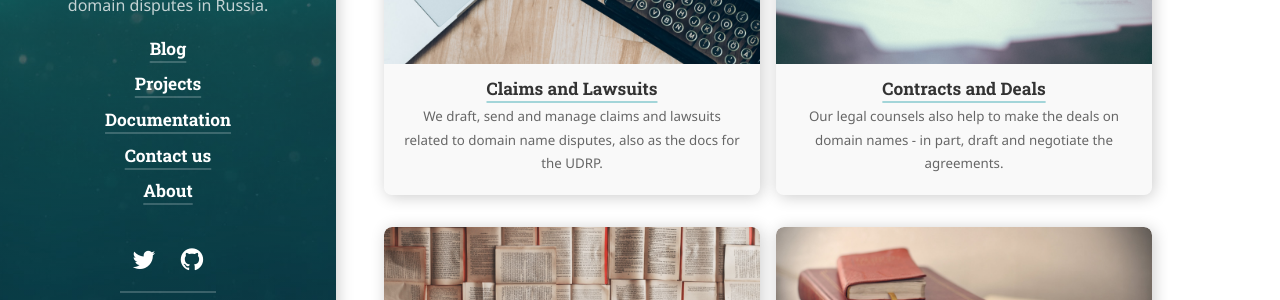
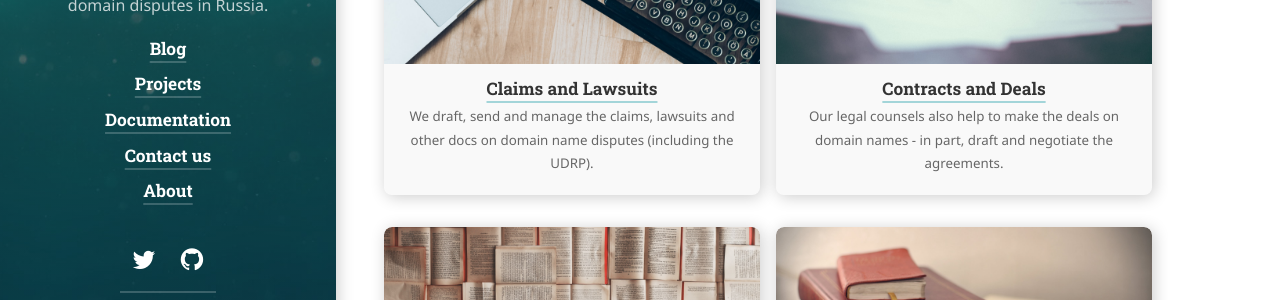
Before and after one commit to xCounsel/adminpays, a Jekyll site: the page built from projects.md, in a window 1280 px wide and 900 px high. Shown: the part 416-716 px from the top of the window. Built offline with Jekyll 4.4.1, drawn with Linux system fonts in a browser that asks for light colours; cached includes are drawn as plain includes; nearby versions of some CDN libraries; some web fonts are replaced; library files that are not in the unit come from our copies.

Commit message:
Update claims.md

```diff
--- a/_projects/claims.md
+++ b/_projects/claims.md
@@ -1,7 +1,7 @@
 ---
 layout: project
 title: 'Claims and Lawsuits'
-caption: We draft, send and manage claims and lawsuits related to domain name disputes, also as the docs for the UDRP.
+caption: We draft, send and manage the claims, lawsuits and other docs on domain name disputes (including the UDRP).
 description: >
    We sent dozens of claims, most of them are successful. We also consult others to prepare lawsuits.
 date: 6 August 2021
```
